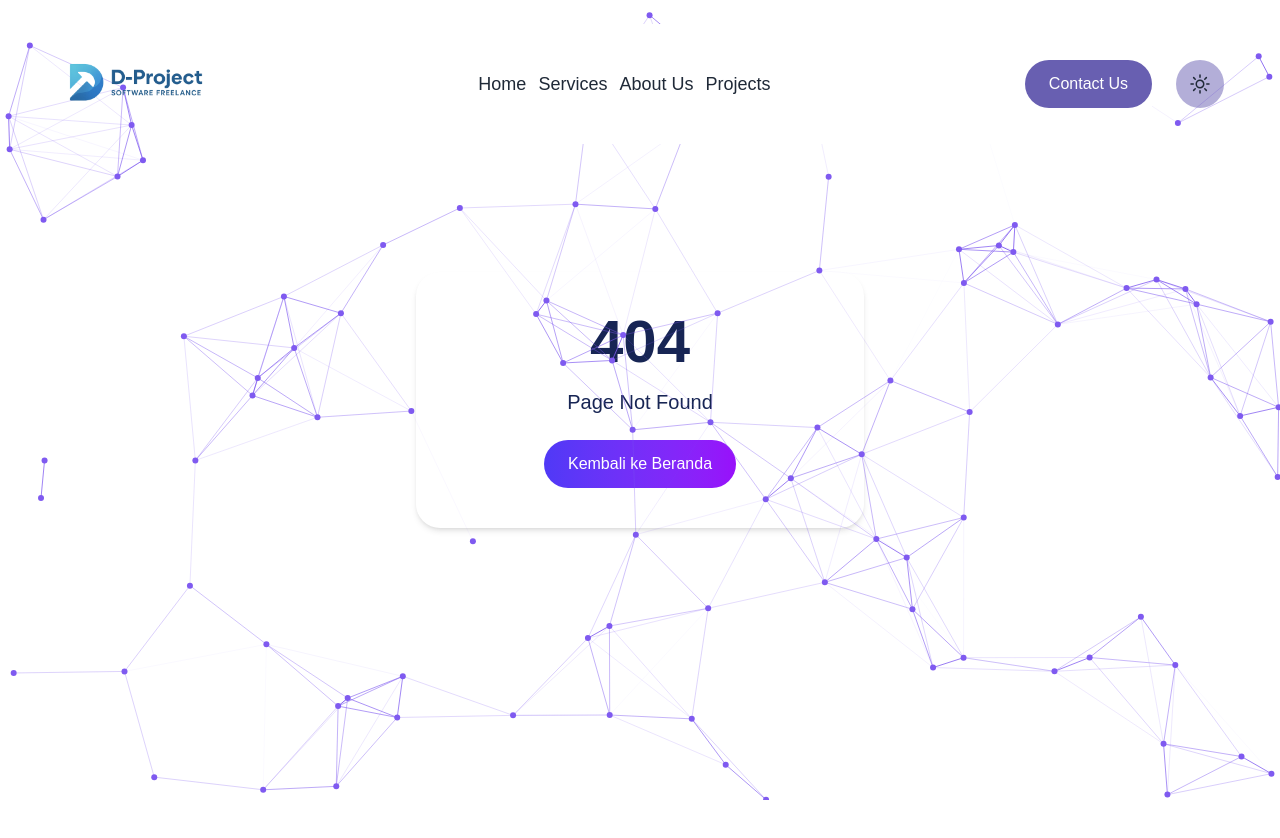
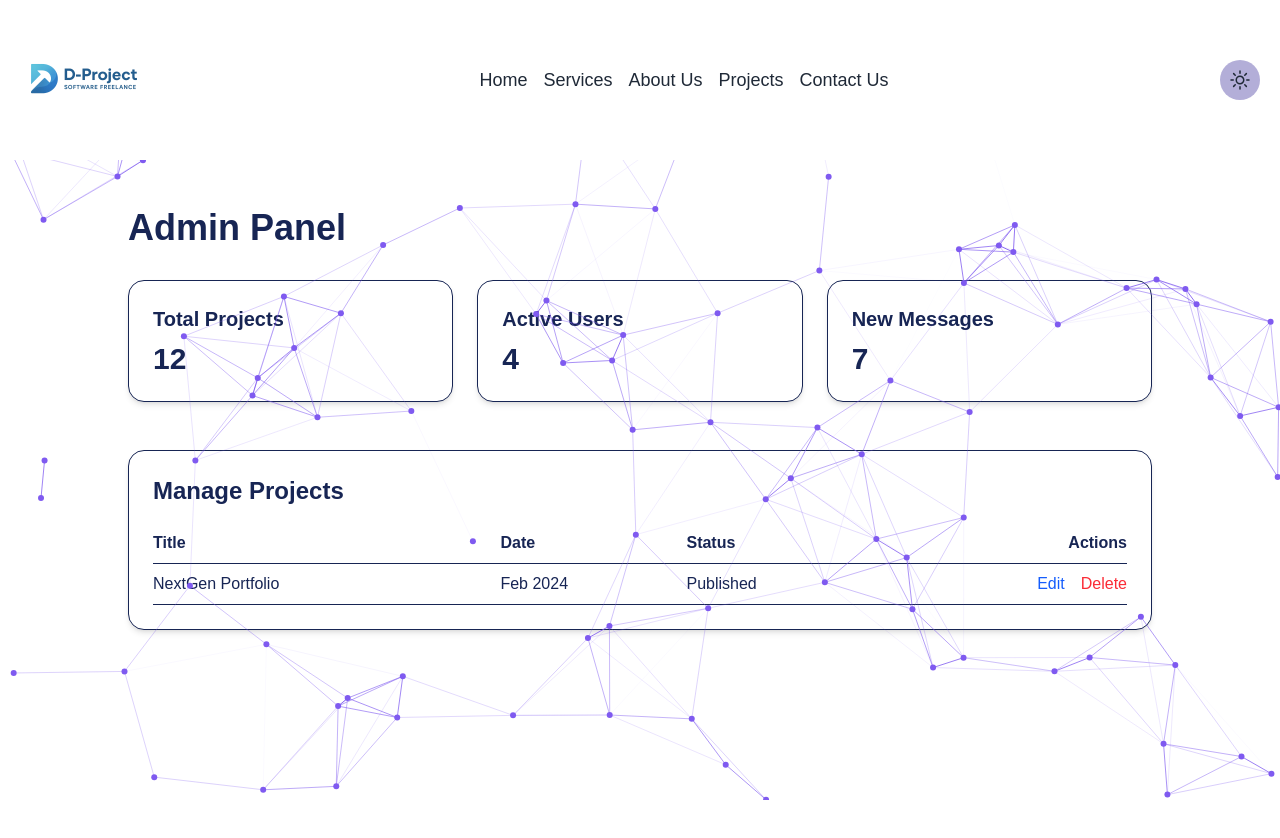
Before and after one commit to BTCRX/React-Landing-Page-Portfolio, a React (Vite) app: page /admin-panel in a window 1280 px wide. Before the commit this address had no page. Shown: the top 838 px of the page. Before the commit the page ends 800 px from the top, so only its background shows below. Built offline with nearby package versions, Linux system fonts and the light colour scheme.

Commit message:
Add : Admin Panel and content Setting

```diff
--- a/package.json
+++ b/package.json
@@ -11,6 +11,7 @@
   },
   "dependencies": {
     "@tailwindcss/vite": "^4.1.7",
+    "axios": "^1.9.0",
     "clsx": "^2.1.1",
     "gsap": "^3.13.0",
     "react": "^19.1.0",
--- /dev/null
+++ b/src/api/ApiConnect.ts
@@ -0,0 +1,21 @@
+// src/api/apiConnect.ts
+import axios from 'axios';
+
+const api = axios.create({
+  baseURL: import.meta.env.VITE_API_URL || 'http://localhost:8000',
+  headers: {
+    'Content-Type': 'application/json',
+  },
+});
+
+// Interceptor untuk otomatis pasang token jika ada
+api.interceptors.request.use(
+  (config) => {
+    const token = localStorage.getItem('token');
+    if (token) config.headers.Authorization = `Bearer ${token}`;
+    return config;
+  },
+  (error) => Promise.reject(error)
+);
+
+export default api;
--- /dev/null
+++ b/src/api/modules/authApi.ts
@@ -0,0 +1,14 @@
+// src/api/modules/authApi.ts
+import api from '../ApiConnect';
+
+export const AuthAPI = {
+  login: async (email: string, password: string) => {
+    const res = await api.post('/login', { email, password });
+    return res.data;
+  },
+
+  register: async (email: string, password: string) => {
+    const res = await api.post('/register', { email, password });
+    return res.data;
+  },
+};
--- /dev/null
+++ b/src/api/modules/contentApi.ts
@@ -0,0 +1,15 @@
+// src/api/modules/contentApi.ts
+import api from '../ApiConnect';
+import type { ContentType } from '../../utils/content';
+
+export const ContentAPI = {
+  getContent: async (): Promise<ContentType> => {
+    const res = await api.get('/content');
+    return res.data;
+  },
+
+  updateContent: async (data: ContentType): Promise<ContentType> => {
+    const res = await api.put('/content', data);
+    return res.data;
+  },
+};
--- a/src/components/Routes.tsx
+++ b/src/components/Routes.tsx
@@ -8,9 +8,10 @@ import { CTA } from "./sections/CallToAction";
 import ProjectsPage from "./pages/ProjectsPage";
 import ContactPage from "./pages/ContactPage";
 import ViewProjectPage from "./pages/ViewProjectPage";
-import AdminPage from "./pages/AdminPage"; // Ganti dengan file admin panel kamu
+import { LoginPage } from "./pages/AuthAdminPage";
 import { Footer } from "./elements/Footer";
 import NotFoundPage from "./pages/PageNotFound";
+import AdminPanel from "./pages/AdminPanelPage";
 
 export const AppRoutes = () => (
 
@@ -55,7 +56,16 @@ export const AppRoutes = () => (
       path="/admin-91d3f7x"
       element={
         <Layout title="Admin Login">
-          <AdminPage />
+          <LoginPage />
+        </Layout>
+      }
+    />
+
+    <Route
+      path="/admin-panel"
+      element={
+        <Layout title="Admin Panel">
+          <AdminPanel />
         </Layout>
       }
     />
--- a/src/components/elements/Navbar.tsx
+++ b/src/components/elements/Navbar.tsx
@@ -1,82 +1,85 @@
+import { useState } from "react";
 import { Container } from "../shared/Container";
 import logo from '../../assets/logo.png';
 import { NavItem } from "../shared/NavItem";
-import { BtnLink } from "../shared/BtnLink";
 import { useThemeStore } from "../../store/ThemeStore";
-import { Link } from 'react-router-dom';
-
 
 export const navItems = [
   { href: "/#", text: "Home", type: "section" },
   { href: "/#services", text: "Services", type: "section" },
   { href: "/#about-us", text: "About Us", type: "section" },
-//   { href: "/#pricing", text: "Pricing", type: "section" },
-  { href: "/projects", text: "Projects", type: "link" }, // internal route
-]as const;
-
+  { href: "/projects", text: "Projects", type: "link" },
+  { href: "/contact", text: "Contact Us", type: "link" },
+] as const;
 
 export const Navbar = () => {
-    const {toggleTheme, theme} = useThemeStore();
+    const { toggleTheme, theme } = useThemeStore();
+    const [isMobileOpen, setIsMobileOpen] = useState(false);
+
     return (
-        <header className="absolute inset-x-9 top-0 z-50 py-6">
+        <header className="relative flex z-50 py-4 bg-body">
             <Container>
-                <nav className="w-full flex justify-between gap-6 relative">
-                    { /* Logo  */}
-                    <div className="min-w-max inline-flex relative">
-                        <a href="/" className="relative flex items-center gap-3">
-                            <img src={logo} alt="Portfolio Website" className="w-40 h-30 object-cover"/>
+                <nav className="flex justify-between items-center">
+                    {/* Logo */}
+                    <a href="/" className="flex items-center gap-3">
+                        <img src={logo} alt="Portfolio Website" className="w-32 h-auto object-cover" />
                     </a>
-                    </div>
 
-                    <div className="flex flex-col lg:flex-row w-full lg:justify-between lg:items-center absolute top-full left-0 lg:static lg:top-0 bg-body lg:bg-transparent border-x border-x-box-border lg:border-x-0 lg:h-auto h-0 overflow-hidden gap-4">
-                            <ul className="border-t border-box-border lg:border-t-0 px-6 lg:px-0 pt-6 lg:pt-0 flex flex-col lg:flex-row gap-y-4 gap-x-3 text-lg text-heading-2 w-full lg:justify-center lg:items-center">
+                    {/* Desktop Nav */}
+                    <div className="hidden lg:flex gap-6 items-center">
+                        <ul className="flex gap-4 text-lg text-heading-2 items-center">
                             {navItems.map((item, key) => (
                                 <li key={key}>
                                     <NavItem href={item.href} text={item.text} type={item.type} />
                                 </li>
                             ))}
                         </ul>
-                        <Link to="/contact">
-                            <div className="lg:min-w-max flex items-center sm:w-max w-full pb-6 lg:pb-0 border-b border-box-border lg:border-0 px-6 lg:px-0">
-                                <BtnLink text="Contact Us" href="#cta" className="" />
                     </div>
-                        </Link>
-                    </div>
-                    <div className="min-w-max flex items-center gap-x-3">
-                        <button onClick={toggleTheme} className="outline-hidden flex relative text-heading-2 rounded-full p-2 lg:p-3 cursor-pointer bg-[#685FB1]/50">
+
+                    {/* Hamburger button (visible on mobile) */}
+                    <div className="flex items-center gap-3">
+                        <button onClick={toggleTheme} className="p-2 rounded-full bg-[#685FB1]/50 text-heading-2">
                             {theme === "dark" ? (
-                                <svg
-                                xmlns="http://www.w3.org/2000/svg"
-                                fill="none"
-                                viewBox="0 0 24 24"
-                                strokeWidth="1.5"
-                                stroke="currentColor"
-                                className="w-6 h-6"
-                                >
-                                <path
-                                    strokeLinecap="round"
-                                    strokeLinejoin="round"
-                                    d="M21.752 15.002A9.718 9.718 0 0118 15.75c-5.385 0-9.75-4.365-9.75-9.75 0-1.33.266-2.597.748-3.752A9.753 9.753 0 003 11.25C3 16.635 7.365 21 12.75 21a9.753 9.753 0 009.002-5.998z"
-                                />
+                                <svg xmlns="http://www.w3.org/2000/svg" fill="none" viewBox="0 0 24 24" strokeWidth="1.5" stroke="currentColor" className="w-6 h-6">
+                                    <path strokeLinecap="round" strokeLinejoin="round" d="M21.752 15.002A9.718 9.718 0 0118 15.75c-5.385 0-9.75-4.365-9.75-9.75 0-1.33.266-2.597.748-3.752A9.753 9.753 0 003 11.25C3 16.635 7.365 21 12.75 21a9.753 9.753 0 009.002-5.998z"/>
                                 </svg>
                             ) : (
-                                <svg
-                                xmlns="http://www.w3.org/2000/svg"
-                                fill="none"
-                                viewBox="0 0 24 24"
-                                strokeWidth="1.5"
-                                stroke="currentColor"
-                                className="w-6 h-6"
-                                >
-                                <path
-                                    strokeLinecap="round"
-                                    strokeLinejoin="round"
-                                    d="M12 3v2.25m6.364.386l-1.591 1.591M21 12h-2.25m-.386 6.364l-1.591-1.591M12 18.75V21m-4.773-4.227l-1.591 1.591M5.25 12H3m4.227-4.773L5.636 5.636M15.75 12a3.75 3.75 0 11-7.5 0 3.75 3.75 0 017.5 0z"
-                                />
+                                <svg xmlns="http://www.w3.org/2000/svg" className="w-6 h-6" fill="none" viewBox="0 0 24 24" stroke="currentColor">
+                                    <path strokeLinecap="round" strokeLinejoin="round" strokeWidth={1.5} d="M12 3v2.25m6.364.386-1.591 1.591M21 12h-2.25m-.386 6.364l-1.591-1.591M12 18.75V21m-4.773-4.227l-1.591 1.591M5.25 12H3m4.227-4.773L5.636 5.636M15.75 12a3.75 3.75 0 11-7.5 0 3.75 3.75 0 017.5 0z" />
                                 </svg>
                             )}
                         </button>
+
+                        <button onClick={() => setIsMobileOpen(!isMobileOpen)} className="p-2 focus:outline-none lg:hidden">
+                            <svg className="w-6 h-6" fill="white" stroke="white" strokeWidth="2" viewBox="0 0 24 24">
+                                {isMobileOpen ? (
+                                    <path strokeLinecap="round" strokeLinejoin="round" d="M6 18L18 6M6 6l12 12" />
+                                ) : (
+                                    <path strokeLinecap="round" strokeLinejoin="round" d="M4 6h16M4 12h16M4 18h16" />
+                                )}
+                            </svg>
+                        </button>
                     </div>
+
+                    {/* Mobile Nav Sidebar */}
+                     <div onClick={() => setIsMobileOpen(false)}
+                        className={`fixed top-0 right-0 h-screen w-3/4 max-w-sm bg-body z-40 transition-transform duration-300 ease-in-out transform ${isMobileOpen ? "translate-x-0" : "translate-x-full" } flex flex-col items-right justify-right shadow-lg lg:hidden`}>
+                        <ul className="flex flex-col items-right gap-3 text-xl text-heading-2 mx-5 my-5">
+                            {navItems.map((item, key) => (
+                                <li key={key}>
+                                    <NavItem href={item.href} text={item.text} type={item.type} />
+                                </li>
+                            ))}
+                        </ul>
+                    </div>
+
+                    {/* Backdrop */}
+                    {isMobileOpen && (
+                        <div
+                            className="fixed bg-body bg-opacity-10 z-30 lg:hidden"
+                            onClick={() => setIsMobileOpen(false)}
+                        />
+                    )}
                 </nav>
             </Container>
         </header>
--- /dev/null
+++ b/src/components/pages/AdminPanelPage.tsx
@@ -0,0 +1,56 @@
+import React from "react";
+
+const AdminPanel: React.FC = () => {
+  return (
+    <div className="min-h-screen bg-body px-6 py-12 text-heading-1">
+      <div className="max-w-5xl mx-auto">
+        <h1 className="text-4xl font-bold mb-8">Admin Panel</h1>
+
+        {/* Dashboard Summary */}
+        <section className="grid grid-cols-1 sm:grid-cols-2 lg:grid-cols-3 gap-6 mb-12">
+          <div className="bg-box-bg shadow-md p-6 rounded-2xl border border-box-border">
+            <h2 className="text-xl font-semibold mb-2">Total Projects</h2>
+            <p className="text-3xl font-bold">12</p>
+          </div>
+          <div className="bg-box-bg shadow-md p-6 rounded-2xl border border-box-border">
+            <h2 className="text-xl font-semibold mb-2">Active Users</h2>
+            <p className="text-3xl font-bold">4</p>
+          </div>
+          <div className="bg-box-bg shadow-md p-6 rounded-2xl border border-box-border">
+            <h2 className="text-xl font-semibold mb-2">New Messages</h2>
+            <p className="text-3xl font-bold">7</p>
+          </div>
+        </section>
+
+        {/* Projects Table */}
+        <section className="bg-box-bg p-6 rounded-2xl border border-box-border shadow-md">
+          <h2 className="text-2xl font-semibold mb-4">Manage Projects</h2>
+          <table className="w-full table-auto text-left">
+            <thead>
+              <tr className="border-b border-box-border">
+                <th className="py-2">Title</th>
+                <th className="py-2">Date</th>
+                <th className="py-2">Status</th>
+                <th className="py-2 text-right">Actions</th>
+              </tr>
+            </thead>
+            <tbody>
+              <tr className="border-b border-box-border">
+                <td className="py-2">NextGen Portfolio</td>
+                <td className="py-2">Feb 2024</td>
+                <td className="py-2">Published</td>
+                <td className="py-2 text-right">
+                  <button className="text-blue-600 hover:underline mr-4">Edit</button>
+                  <button className="text-red-500 hover:underline">Delete</button>
+                </td>
+              </tr>
+              {/* Tambahkan row lainnya */}
+            </tbody>
+          </table>
+        </section>
+      </div>
+    </div>
+  );
+};
+
+export default AdminPanel;
--- a/src/components/pages/AdminPage.tsx
+++ b/src/components/pages/AuthAdminPage.tsx
@@ -1,18 +1,32 @@
-import { useState } from "react";
+import React, { useState, useEffect } from "react";
+import { useNavigate } from "react-router-dom";
 
-export default function AdminPage() {
+export const LoginPage: React.FC = () => {
   const [username, setUsername] = useState("");
   const [password, setPassword] = useState("");
   const [error, setError] = useState("");
+  const [success, setSuccess] = useState(false);
+
+  const navigate = useNavigate();
+
+  useEffect(() => {
+    if (success) {
+      const timer = setTimeout(() => {
+        navigate("/admin-panel");
+      }, 1500); // delay 1.5 detik sebelum redirect
+
+      return () => clearTimeout(timer); // cleanup timer saat unmount
+    }
+  }, [success, navigate]);
 
   const handleSubmit = (e: React.FormEvent) => {
     e.preventDefault();
-    // Contoh validasi sederhana, ganti sesuai backend / auth logic kamu
+    setError("");
+
     if (username === "admin" && password === "123456") {
-      alert("Login berhasil!");
-      // redirect atau logic lain di sini
+      setSuccess(true);
     } else {
-      setError("Username atau password salah");
+      setError("❌ Wrong username or password.");
     }
   };
 
--- a/src/components/pages/ViewProjectPage.tsx
+++ b/src/components/pages/ViewProjectPage.tsx
@@ -4,7 +4,7 @@ import Carousel from "../shared/Carousel";
 const fallbackImage = "/src/assets/logo.png";
 
 const project = {
-  title: "NextGen Portfolio",
+  title: "Website Portfolio",
   description:
     "A modern portfolio website built for showcasing design and development skills. Features interactive animations, responsive layouts, and dynamic project sections.",
   screenshots: [
@@ -13,9 +13,9 @@ const project = {
     "./icon.png",
   ],
   technologies: ["React", "TypeScript", "Tailwind CSS", "GSAP", "Vite"],
-  github: "https://github.com/yourname/nextgen-portfolio",
-  liveDemo: "https://yourportfolio.vercel.app",
-  dateRange: "Jan 2024 – Feb 2024",
+  github: "#",
+  liveDemo: "https://react-landing-page-portfolio-sable.vercel.app/",
+  dateRange: "Mar 2025 – Mei 2025",
 };
 
 const ViewProjectPage: React.FC = () => {
@@ -50,7 +50,7 @@ const ViewProjectPage: React.FC = () => {
               <a
                 href={project.github}
                 className="text-link-1 underline"
-                target="_blank"
+                target="#"
                 rel="noopener noreferrer"
               >
                 View Code
@@ -63,7 +63,7 @@ const ViewProjectPage: React.FC = () => {
               <a
                 href={project.liveDemo}
                 className="text-link-1 underline"
-                target="_blank"
+                target="#"
                 rel="noopener noreferrer"
               >
                 Visit Site
@@ -79,10 +79,12 @@ const ViewProjectPage: React.FC = () => {
       <section>
         <h2 className="text-2xl text-heading-2 font-semibold mb-4">Key Features</h2>
         <ul className="list-disc text-heading-3 list-inside space-y-2">
-          <li>Responsive mobile-first design</li>
+          <li>Responsive design</li>
           <li>Scroll-triggered animations with GSAP</li>
           <li>Dark/light theme support</li>
           <li>Deployed on Vercel for CI/CD</li>
+          <li>Front end using React TypeScript</li>
+          <li>Back end using Fast API and MongoDB integration</li>
         </ul>
       </section>
     </div>
--- /dev/null
+++ b/src/utils/content.ts
@@ -0,0 +1,13 @@
+// src/types/content.ts
+export interface ContentType {
+  header_hero: string;
+  paragraph_hero: string;
+  header_about_us: string;
+  paragraph_about_us: string;
+  header_services: string;
+  paragraph_services: string;
+  body: string;
+  logo_top_projects_url: string[];
+  image_about_us_url?: string;
+  is_published: boolean;
+}
```
Also changed, not shown: src/components/sections/Hero.tsx (+0 -7 lines), 2 other files (tests, documents, lock files or other folders). Lines whose indentation alone changed are shown as unchanged.
